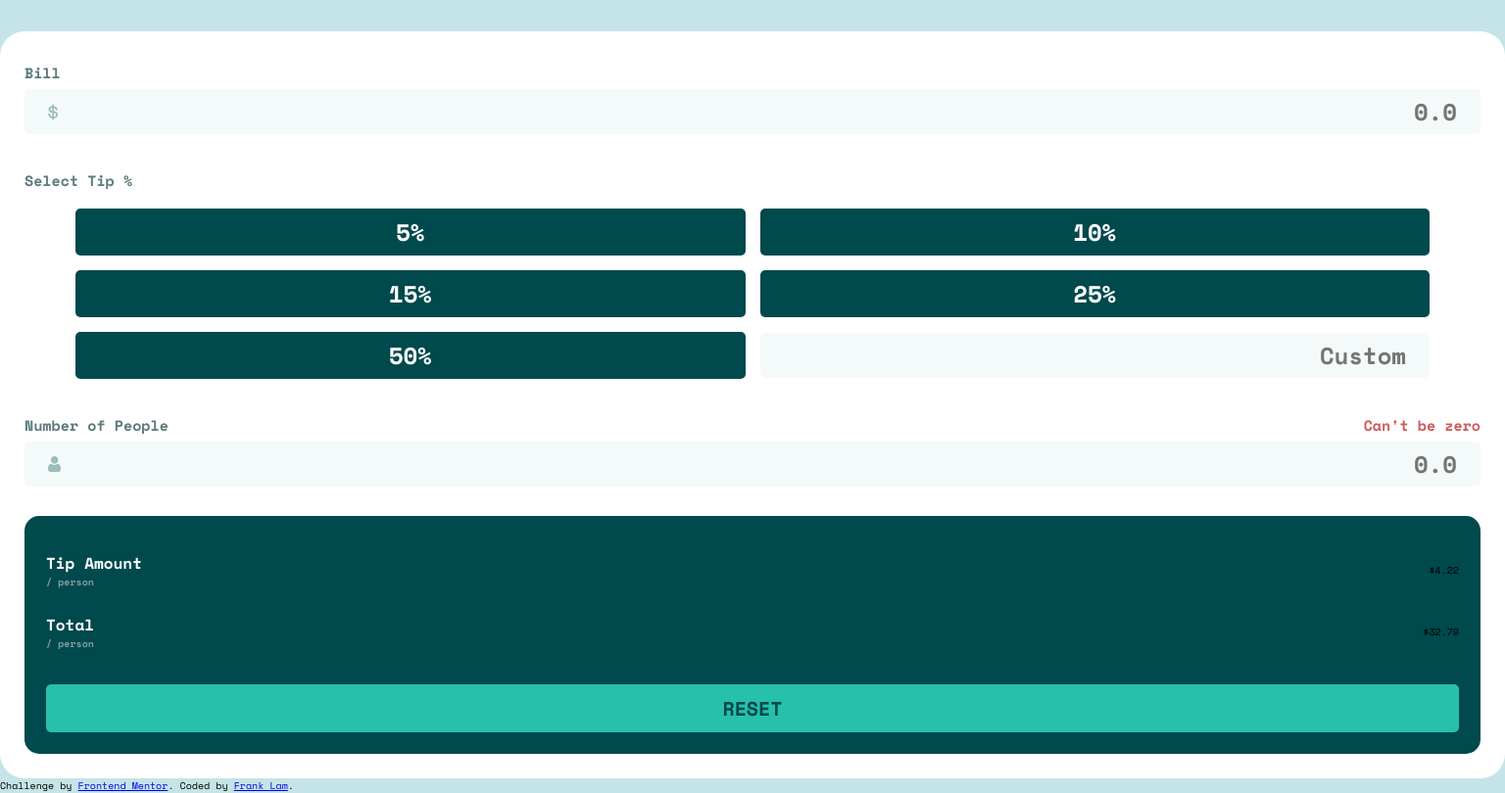
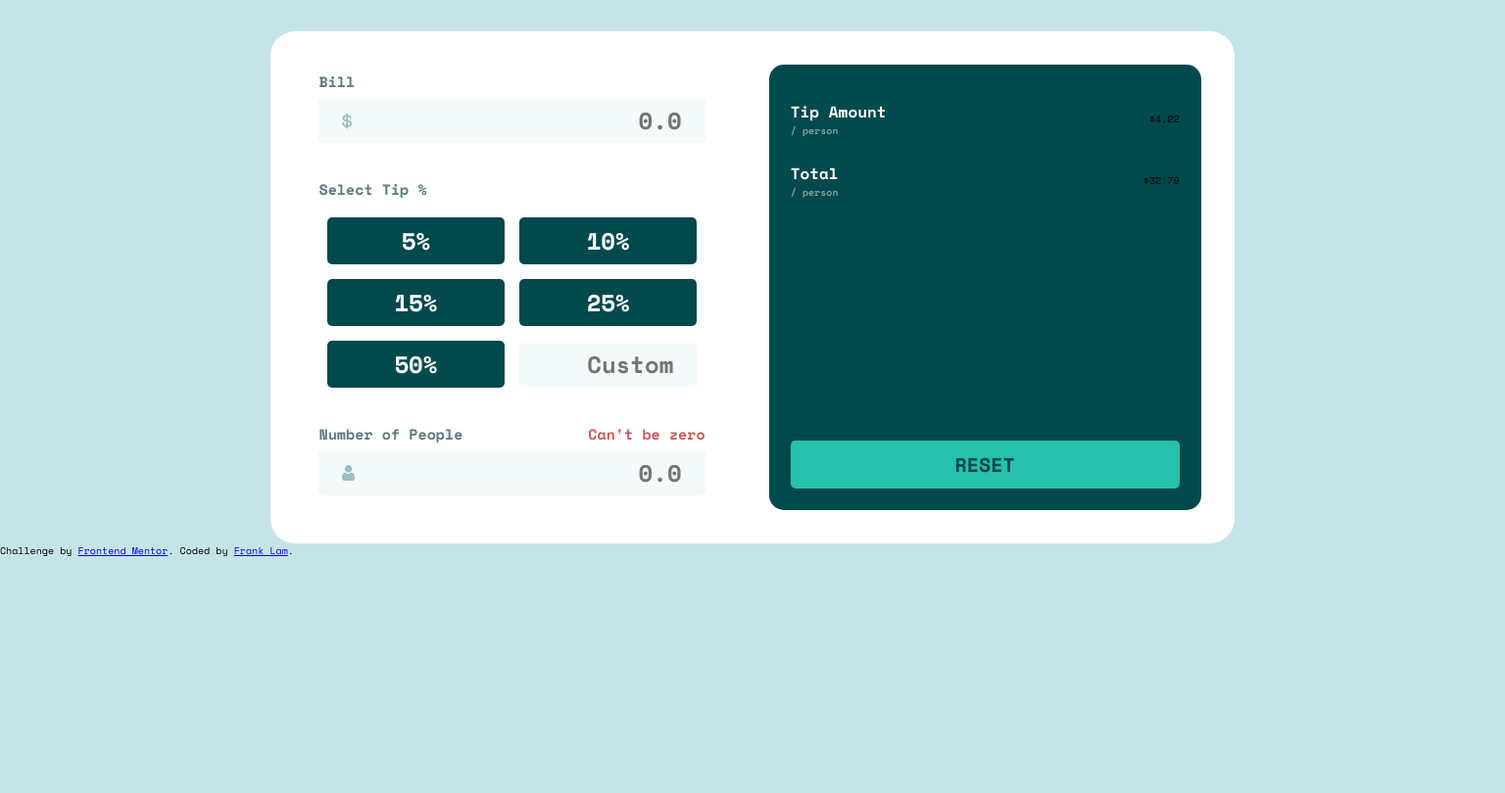
Before and after one commit to ltk55/Tip-Calculator-App, a plain HTML site: page dict/index.html in a window 1536 px wide. Shown: the part 111-921 px from the top of the page at 98% size. After the commit the page ends 800 px from the top, so only its background shows below. Drawn offline with nearby package versions, Linux system fonts and the light colour scheme.

Commit message:
style:add responsive styling

```diff
--- /dev/null
+++ b/scss/_media_1440.scss
@@ -0,0 +1,46 @@
+@media screen and (min-width: 1440px) {
+  .card {
+    width: 64%;
+    flex-direction: row;
+    border-radius: 2.5rem;
+    align-items: stretch;
+    padding: 3.4rem;
+  }
+
+  .input {
+    width: 105%;
+    padding: 0 3.5rem 1.5rem 1.5rem;
+
+    .label-wrapper {
+      padding: 1rem 0;
+    }
+
+    .btn-wrapper {
+      .btn {
+        width: 30.5%;
+      }
+
+      .inp-text {
+        width: 30.5%;
+      }
+    }
+  }
+
+  .output {
+    width: 95%;
+    display: flex;
+    flex-direction: column;
+    justify-content: space-between;
+    padding: 4rem;
+
+    .line-wrapper {
+      .line-output {
+        margin: 0.5rem 0 2.4rem 0;
+
+        .value {
+          font-size: 4.6rem;
+        }
+      }
+    }
+  }
+}
--- a/scss/styles.scss
+++ b/scss/styles.scss
@@ -11,3 +11,4 @@ $btn-hover: rgb(159, 232, 223);
 
 @import "general";
 @import "calculator";
+@import "media_1440";
```
Also changed, not shown: dict/css/styles.css, 1 other file.
